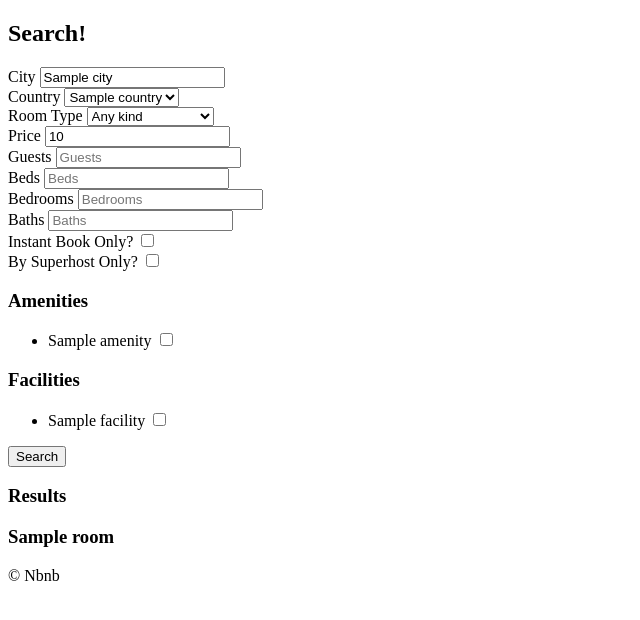
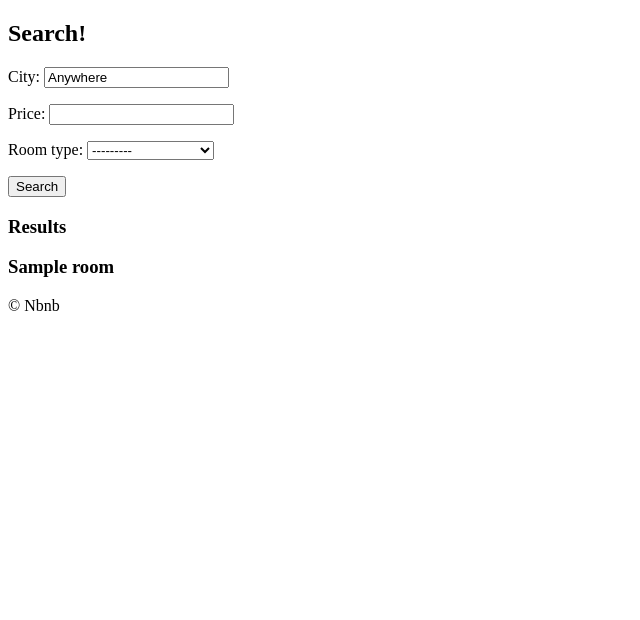
Before and after one commit to ryugibo/nomad-airbnb-clone, a Django app: template templates/rooms/search.html in a window 1280 px wide. Shown: the part 60-680 px from the top of the page, without its empty margins (0-640 px from the left). Run offline with Django 3.2, Linux system fonts and the light colour scheme; tables that the repository leaves empty hold one stand-in row (values such as "Sample post"); the template is opened without the code that fills it: values that come from a table or form of the project are taken from there, most other values are stand-ins (such as "Sample title", 1, 10 or a date in 2020).

Commit message:
:memo: #13.7 | Introduction to Django Forms

```diff
--- /dev/null
+++ b/rooms/forms.py
@@ -0,0 +1,9 @@
+from django import forms
+from . import models
+
+
+class SearchForm(forms.Form):
+
+    city = forms.CharField(initial="Anywhere")
+    price = forms.IntegerField(required=False)
+    room_type = forms.ModelChoiceField(queryset=models.RoomType.objects.all())
--- a/templates/rooms/search.html
+++ b/templates/rooms/search.html
@@ -12,111 +12,7 @@
   <h2>Search!</h2>
 
   <form method="get" action="{% url 'rooms:search' %}">
-    <div>
-      <label for="city">City</label>
-      <input value="{{city}}" id="city" name="city" placeholder="Search by City" />
-    </div>
-
-    <div>
-      <label for="country">Country</label>
-      <select id="country" name="country">
-        {% for country in countries %}
-          <option value="{{country.code}}" {% if country.code == s_country %}
-            selected
-          {% endif %}>{{country.name}}</option>
-        {% endfor %}
-      </select>
-    </div>
-
-    <div>
-      <label for="room_type">Room Type</label>
-      <select id="room_type" name="room_type">
-        <option value="0" {% if s_room_type == 0 %}
-          selected
-        {% endif %}>Any kind</option>
-        {% for room_type in room_types %}
-          <option value="{{room_type.pk}}" {% if s_room_type == room_type.pk %}
-            selected
-          {% endif %}>{{room_type.name}}</option>
-        {% endfor %}
-      </select>
-    </div>
-
-    <div>
-      <label for="price">Price</label>
-      <input type="number" id="price" name="price" placeholder="Price" value="{{price}}" />
-    </div>
-
-    <div>
-      <label for="guests">Guests</label>
-      <input type="number" id="guests" name="guests" placeholder="Guests" value="{{guests}}" />
-    </div>
-
-    <div>
-      <label for="beds">Beds</label>
-      <input type="number" id="beds" name="beds" placeholder="Beds" value="{{beds}}" />
-    </div>
-
-    <div>
-      <label for="bedrooms">Bedrooms</label>
-      <input type="number" id="bedrooms" name="bedrooms" placeholder="Bedrooms" value="{{bedrooms}}" />
-    </div>
-
-    <div>
-      <label for="baths">Baths</label>
-      <input type="number" id="baths" name="baths" placeholder="Baths" value="{{baths}}" />
-    </div>
-
-    <div>
-      <label for="instant">Instant Book Only?</label>
-      <input type="checkbox" id="instant" name="instant" {% if instant %} checked {% endif %} />
-    </div>
-
-    <div>
-      <label for="superhost">By Superhost Only?</label>
-      <input type="checkbox" id="superhost" name="superhost" {% if superhost %} checked {% endif %} />
-    </div>
-
-    <div>
-      <h3>Amenities</h3>
-      <ul>
-        {% for amenity in amenities %}
-        <li>
-          <label for="a_{{amenity.pk}}">{{amenity.name}}</label>
-          <input
-            type="checkbox"
-            id="a_{{amenity.pk}}"
-            name="amenities"
-            value="{{amenity.pk}}"
-            {% if amenity.pk|slugify in s_amenities %}
-              checked
-            {% endif %}
-          />
-        </li>
-        {% endfor %}
-      </ul>
-    </div>
-
-    <div>
-      <h3>Facilities</h3>
-      <ul>
-        {% for facility in facilities %}
-        <li>
-          <label for="f_{{facility.pk}}">{{facility.name}}</label>
-          <input
-            type="checkbox"
-            id="f_{{facility.pk}}"
-            name="facilities"
-            value="{{facility.pk}}"
-            {% if facility.pk|slugify in s_facilities %}
-              checked
-            {% endif %}
-          />
-        </li>
-        {% endfor %}
-      </ul>
-    </div>
-
+    {{form.as_p}}
     <button>Search</button>
   </form>
 
```
Also changed, not shown: rooms/views.py (+3 -70 lines).
